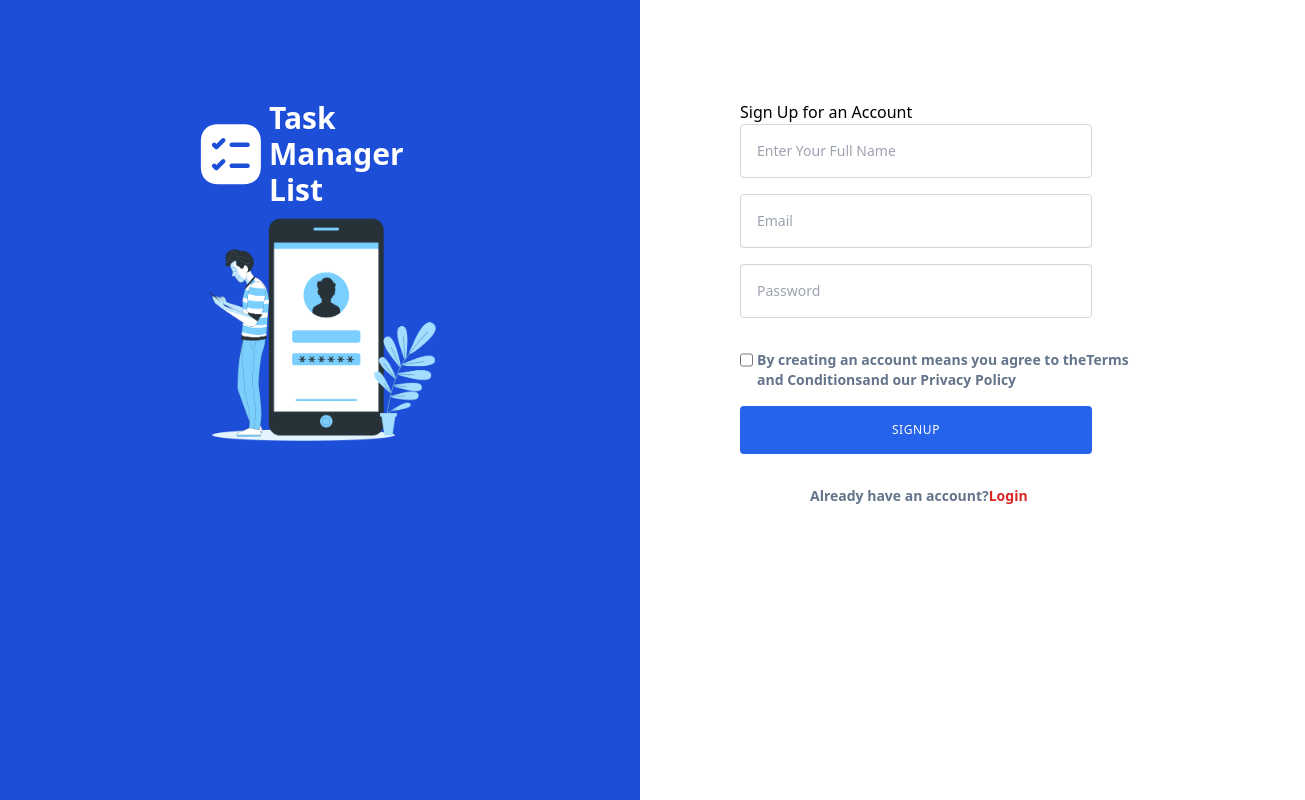
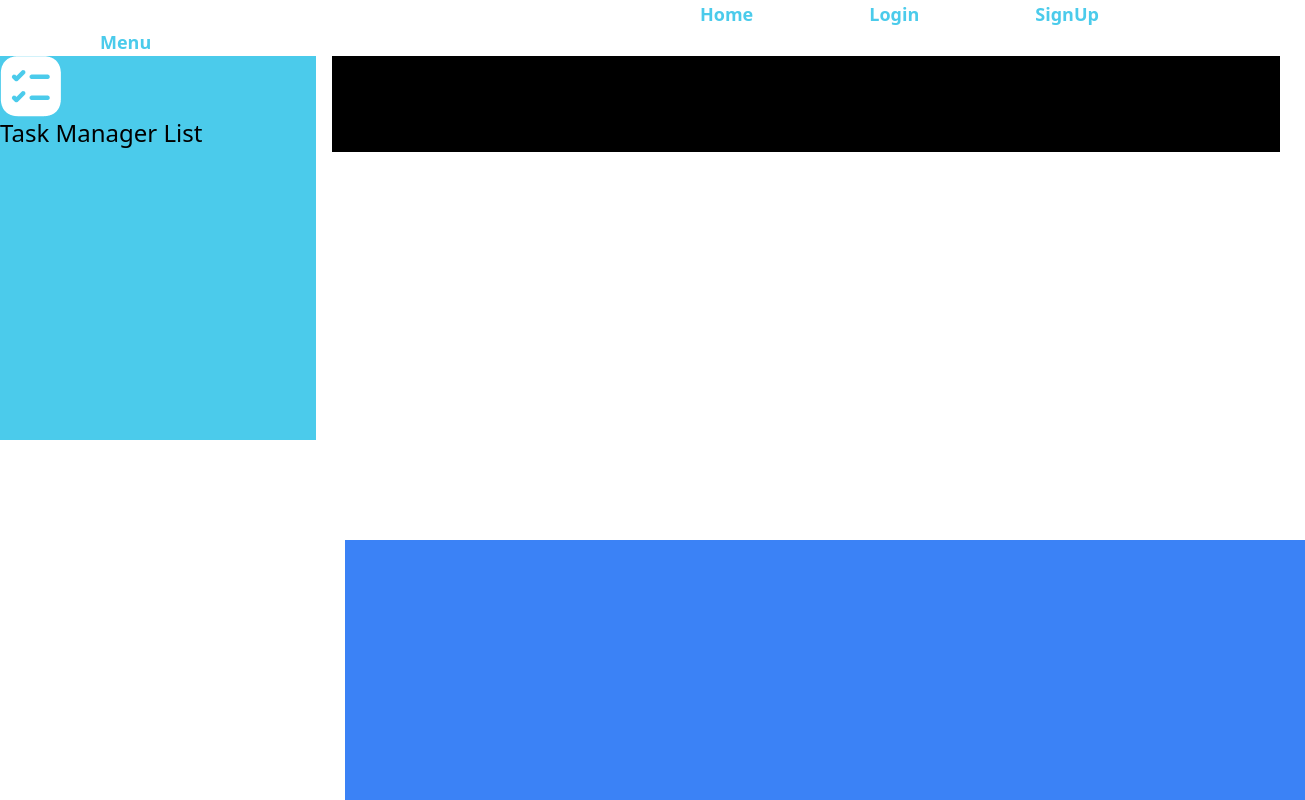
Before and after one commit to Tehmin-Saleem/Tasklistmanager, a React (Vite) app: page /menu in a window 1280 px wide. Shown: the top 800 px of the page, 1305 px wide, since content can reach past the window. Built offline with nearby package versions, Linux system fonts and the light colour scheme.

Commit message:
feat: created dashboard

```diff
--- a/package.json
+++ b/package.json
@@ -12,7 +12,9 @@
   "dependencies": {
     "create-vite": "^5.2.3",
     "react": "^18.2.0",
-    "react-dom": "^18.2.0"
+    "react-dom": "^18.2.0",
+    "react-router-dom": "^6.22.3",
+    "validator": "^13.11.0"
   },
   "devDependencies": {
     "@types/react": "^18.2.66",
--- a/src/App.jsx
+++ b/src/App.jsx
@@ -1,11 +1,36 @@
+import React from "react";
+import { Link, BrowserRouter as Router, Routes, Route } from "react-router-dom"; // Import Link component
 
-import React from "react";
+import SignUp from "./Pages/SignUp/SignUp";
 import Login from "./Pages/Login/Login";
+import Home from "./Pages/Home/Home";
+import Menu from "./Pages/Menu/Menu";
 
 function App() {
   return (
     <>
-      <Login />
+      <Router>
+        <ul className="App-header">
+          <button className="px-4 pl-[700px] items-center text-[#4BCBEB] font-bold text-lg">
+            <Link to="/">Home</Link>
+          </button>
+          <button className="px-4 pl-[100px] items-center text-[#4BCBEB] font-bold text-lg">
+            <Link to="/login">Login</Link>
+          </button>
+          <button className="px-4 pl-[100px] items-center text-[#4BCBEB] font-bold text-lg">
+            <Link to="/signup">SignUp</Link>
+          </button>
+          <button className="px-4 pl-[100px] items-center text-[#4BCBEB] font-bold text-lg">
+            <Link to="/menu">Menu</Link>
+          </button>
+        </ul>
+        <Routes>
+          <Route path="/" element={<Home />}></Route>
+          <Route path="/login" element={<Login />}></Route>
+          <Route path="/signup" element={<SignUp />}></Route>
+          <Route path="/menu" element={<Menu />}></Route>
+        </Routes>
+      </Router>
     </>
   );
 }
--- /dev/null
+++ b/src/Components/Dashboard.jsx
@@ -0,0 +1,50 @@
+// import React from "react";
+// import vector from "../Images/Vector.png";
+// function Dashboard() {
+//   return (
+//     <>
+//       {/* <div className="main flex justify-center items-center h-screen"> */}
+//       <div className="top w-[1000px] bg-black ml-[300px] h-24"></div>
+//       <div className=" left w-[70%] bg-[#4BCBEB] h-32 flex items-center justify-center ">
+//         <img src={vector} alt="Logo" />
+//         <span>
+//           <h2 className="text-2xl font-bold text-black">Task Manager List</h2>
+//         </span>
+//         {/* <div className="flex items-center"></div> */}
+//       </div>
+
+//       <div className="right w-1/2 bg-blue-500 ml-[345px] h-[500px] mt-[100px] w-[960px] ">
+//         {/* <div className="flex flex-col mx-[100px] "></div> */}
+//       </div>
+//       {/* </div> */}
+//     </>
+//   );
+// }
+// export default Dashboard;
+
+import React from "react";
+import vector from "../Images/Vector.png";
+
+function Dashboard() {
+  return (
+    <>
+      <div className="flex">
+        <div className="top w-[25%] bg-[#4BCBEB] h-96 mr-4">
+          <img className="" src={vector} alt="Logo" />
+          <span>
+            <h2 className="text-2xl font-medium text-black">
+              Task Manager List
+            </h2>
+          </span>
+        </div>
+        <div className="left w-[75%] bg-black h-24 flex items-center justify-center"></div>
+      </div>
+
+      <div className="right w-1/2 bg-blue-500 ml-[345px] h-[500px] mt-[100px] w-[960px] ">
+        {/* Content for the right section */}
+      </div>
+    </>
+  );
+}
+
+export default Dashboard;
--- /dev/null
+++ b/src/Pages/Home/Home.jsx
@@ -0,0 +1,9 @@
+import React from "react";
+function Home() {
+  return (
+    <>
+      <h1 className="text-center pt-[200px] font-bold ">This is Home Page</h1>
+    </>
+  );
+}
+export default Home;
--- a/src/Pages/Login/Login.jsx
+++ b/src/Pages/Login/Login.jsx
@@ -1,6 +1,7 @@
 import React, { useState } from "react";
-import bro from "../../Images/bro.png";
-import vector from "../../Images/Vector.png"
+import vector from "../../Images/Vector.png";
+import Illustration from "../../Images/illustration.png";
+
 function Login() {
   const [password, setPassword] = useState("");
   const [passwordError, setPasswordError] = useState("");
@@ -10,7 +11,9 @@ function Login() {
     setPassword(newPassword);
 
     if (newPassword.length < 8) {
-      setPasswordError("Your password is not strong enough.");
+      setPasswordError(
+        "Your password is not strong enough. Use atleast 8 characters"
+      );
     } else {
       setPasswordError("");
     }
@@ -18,27 +21,24 @@ function Login() {
 
   return (
     <div className="main flex justify-center items-center h-screen">
-      <div className="left w-1/2 bg-blue-700 h-full px-[200px] pt-[100px] bg-[  rgba(255, 255, 255, 0.06)]">
-      <div className="flex items-center">
-  <img src={vector} alt="Logo" className="mr-2" />
-  <span>
-    <h2 className="text-3xl font-bold text-white">Task Manager List</h2>
-  </span>
-</div>
+      <div className="left w-1/2 bg-[#4BCBEB] h-full px-[200px] pt-[100px] ">
+        <div className="flex items-center">
+          <img src={vector} alt="Logo" className="mr-2" />
+          <span>
+            <h2 className="text-2xl font-bold text-white">Task Manager List</h2>
+          </span>
+        </div>
 
-        <img src={bro} />
+        <img src={Illustration} />
       </div>
       <div className="right w-1/2  h-full pt-[100px] ">
-        <div className="flex flex-col mx-[100px]">
-          <h5>Sign Up for an Account</h5>
-          <input
-            id="fullName"
-            className="text-sm w-4/5 px-4 py-4 border border-solid border-gray-300 rounded"
-            type="text"
-            placeholder="Enter Your Full Name"
-            required
-          />
-
+        <div className="flex flex-col mx-[100px] ">
+          <h5 className="font-bold  pb-8 text-2xl font-poppins">
+            Sign In to your Account
+          </h5>
+          <div className="pb-6 text-[#64748B] text-sm font-medium">
+            Welcome Back! Please enter your detail
+          </div>
           <input
             id="email"
             className="text-sm w-4/5 px-4 py-4 border border-solid border-gray-300 rounded mt-4"
@@ -56,39 +56,43 @@ function Login() {
             onChange={handlePasswordChange}
             required
           />
+          {/* <div className="text-sm text-[#64748B] font-normal">
+            Your password must have atleast 8 characters
+          </div> */}
           {passwordError && (
             <div className="text-red-500 text-xs mt-1">{passwordError}</div>
           )}
           <div className="mt-4 flex justify-between font-semibold text-sm">
             <label className="flex text-slate-500 hover:text-slate-600 cursor-pointer">
-              <input className="mr-1 mb-5" type="checkbox" required />
+              <input
+                className="mr-1 mb-4 pt-[20px] size-[20px]"
+                type="checkbox"
+                required
+              />
+              <span className="font-bold text-black">Remember me</span>
               <span>
-                By creating an account means you agree to the
-                <strong>
-                  Terms <br />
-                  and Conditions
-                </strong>
-                and our
-                <strong> Privacy Policy</strong>
+                <button className="pl-[155px] text-[#4BCBEB] ">
+                  Forgot Password?
+                </button>
               </span>
             </label>
           </div>
           <div className="text-center md:text-left">
             <button
-              className="mt-4 px-4 py-4 w-4/5 bg-blue-600 hover:bg-blue-700 px-4 py-2 text-white uppercase rounded text-xs tracking-wider"
+              className="bg-[#4BCBEB] rounded-lg text-lg mt-4 px-4 py-4 font-bold w-4/5   px-4 py-2 text-white uppercase rounded text-xs tracking-wider"
               type="submit"
             >
-              SignUp
+              Log In
             </button>
           </div>
           <div className="mt-8 mx-[70px] mx-4 font-semibold text-sm text-slate-500 text-center md:text-left">
-            Already have an account?
+            Don't have an account?
             <span>
               <a
-                className="text-red-600 hover:underline hover:underline-offset-4"
+                className="text-[#4BCBEB]  pl-1 font-[900] text-lg hover:underline hover:underline-offset-4 "
                 href="#"
               >
-                Login
+                Sign Up
               </a>
             </span>
           </div>
--- /dev/null
+++ b/src/Pages/Menu/Menu.jsx
@@ -0,0 +1,11 @@
+import React from "react";
+
+import Dashboard from "../../Components/Dashboard";
+function Menu() {
+  return (
+    <>
+      <Dashboard />
+    </>
+  );
+}
+export default Menu;
--- a/src/Pages/SignUp/SignUp.jsx
+++ b/src/Pages/SignUp/SignUp.jsx
@@ -0,0 +1,126 @@
+import React, { useState } from "react";
+import bro from "../../Images/bro.png";
+import vector from "../../Images/Vector.png";
+import validator from "validator";
+function SignUp() {
+  const [password, setPassword] = useState("");
+  const [passwordError, setPasswordError] = useState("");
+
+  const [email, setEmail] = useState("");
+  const [emailError, setEmailError] = useState("");
+
+  const handleEmailChange = (e) => {
+    const newEmail = e.target.value;
+    setEmail(newEmail);
+
+    if (validator.isEmail(newEmail)) {
+      setEmailError("");
+    } else {
+      setEmailError("The email entered is not correct");
+    }
+  };
+
+  const handlePasswordChange = (e) => {
+    const newPassword = e.target.value;
+    setPassword(newPassword);
+
+    if (newPassword.length < 8) {
+      setPasswordError(
+        "Your password is not strong enough. Use atleast 8 characters"
+      );
+    } else {
+      setPasswordError("");
+    }
+  };
+
+  return (
+    <div className="main flex justify-center items-center h-screen">
+      <div className="left w-1/2 bg-[#4BCBEB] h-full px-[200px] pt-[100px] ">
+        <div className="flex items-center">
+          <img src={vector} alt="Logo" className="mr-2" />
+          <span>
+            <h2 className="text-2xl font-bold text-white">Task Manager List</h2>
+          </span>
+        </div>
+
+        <img src={bro} />
+      </div>
+      <div className="right w-1/2  h-full pt-[100px] ">
+        <div className="flex flex-col mx-[100px] ">
+          <h5 className="font-bold  pb-8 text-2xl">Sign Up for an Account</h5>
+          <input
+            id="fullName"
+            className="text-sm w-4/5 px-4 py-4 border border-solid border-gray-300 rounded"
+            type="text"
+            placeholder="Enter Your Full Name"
+            required
+          />
+
+          <input
+            id="email"
+            className="text-sm w-4/5 px-4 py-4 border border-solid border-gray-300 rounded mt-4"
+            type="email"
+            placeholder="Email"
+            value={email}
+            onChnage={handleEmailChange}
+            required
+          />
+
+          <input
+            id="password"
+            className="text-sm w-4/5 px-4 py-4 border border-solid border-gray-300 rounded my-4"
+            type="password"
+            placeholder="Password"
+            value={password}
+            onChange={handlePasswordChange}
+            required
+          />
+          {emailError && (
+            <div className="text-red-500 text-xs mt-1">{emailError}</div>
+          )}
+          <div className="text-sm text-[#64748B] font-normal">
+            Your password must have atleast 8 characters
+          </div>
+          {passwordError && (
+            <div className="text-red-500 text-xs mt-1">{passwordError}</div>
+          )}
+          <div className="mt-4 flex justify-between font-semibold text-sm">
+            <label className="flex text-slate-500 hover:text-slate-600 cursor-pointer">
+              <input className="mr-1 mb-5" type="checkbox" required />
+              <span>
+                By creating an account means you agree to the
+                <strong>
+                  Terms <br />
+                  and Conditions
+                </strong>
+                and our
+                <strong> Privacy Policy</strong>
+              </span>
+            </label>
+          </div>
+          <div className="text-center md:text-left">
+            <button
+              className="bg-[#4BCBEB] mt-4 px-4 py-4 font-bold w-4/5   px-4 py-2 text-white uppercase rounded text-xs tracking-wider"
+              type="submit"
+            >
+              SignUp
+            </button>
+          </div>
+          <div className="mt-8 mx-[70px] mx-4 font-semibold text-sm text-slate-500 text-center md:text-left">
+            Already have an account?
+            <span>
+              <button
+                className="text-[#4BCBEB] pl-1 font-[900] text-lg  "
+                href="#"
+              >
+                Log In
+              </button>
+            </span>
+          </div>
+        </div>
+      </div>
+    </div>
+  );
+}
+
+export default SignUp;
```
Also changed, not shown: src/Images/illustration.png (added), src/Pages/Login/Login.css (deleted), src/Pages/SignUp/SignUp.css (deleted), 1 other file (tests, documents, lock files or other folders).
